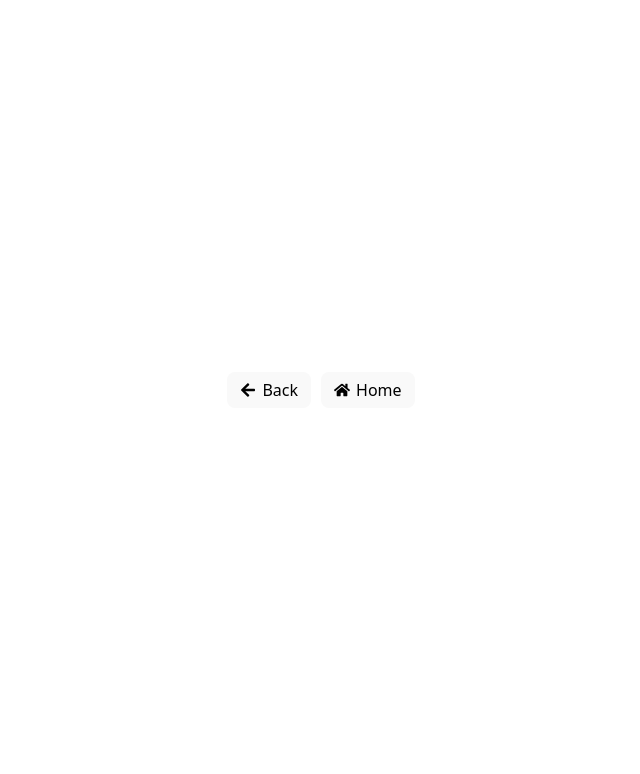
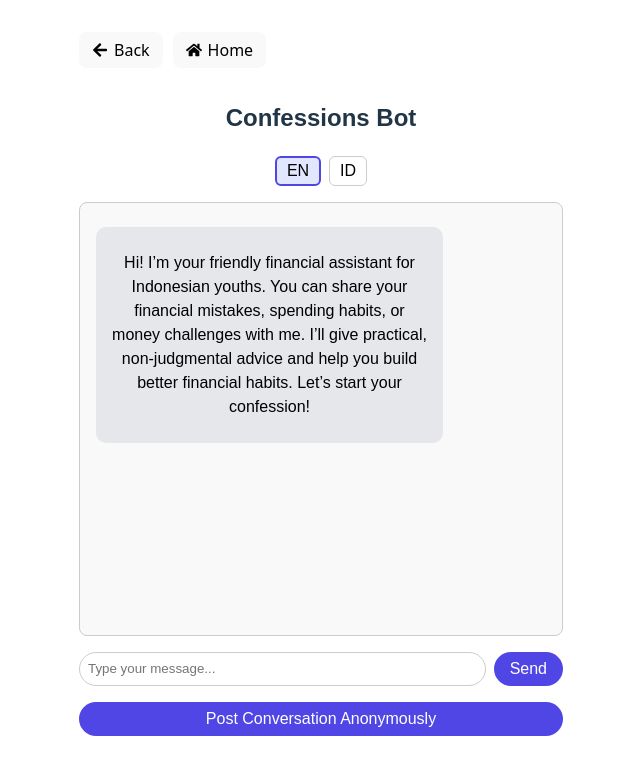
Before and after one commit to ryano245/finwise, a React (Vite) app in the folder frontend/: page /confessions in a window 1280 px wide. Before the commit this address had no page. Shown: the top 774 px of the page, without its empty margins (319-959 px from the left). Built offline with nearby package versions, Linux system fonts and the light colour scheme.

Commit message:
Change chatbot to confessions and standardise first message

```diff
--- a/frontend/src/App.tsx
+++ b/frontend/src/App.tsx
@@ -1,7 +1,7 @@
 import React from 'react';
 import { BrowserRouter as Router, Routes, Route, Link} from 'react-router-dom';
 import BudgetTracker from './BudgetTracker';
-import Chatbot from './Chatbot';
+import Confessions from './Confessions';
 import Post from './Post';
 import Forum from './Forum';
 import Layout from './Layout';
@@ -19,14 +19,14 @@ const App: React.FC = () => {
                 <Link to="/budget">
                   <button>Budget Tracker</button>
                 </Link>
-                <Link to="/chatbot">
-                  <button>Chatbot</button>
+                <Link to="/confessions">
+                  <button>Confessions</button>
                 </Link>
               </div>
             </div>
           } />
           <Route path="/budget" element={<BudgetTracker />} />
-          <Route path="/chatbot" element={<Chatbot />} />
+          <Route path="/confessions" element={<Confessions />} />
           <Route path="/post" element={<Post />} />
           <Route path="/forum" element={<Forum />} />
         </Routes>
--- a/frontend/src/Chatbot.tsx
+++ b/frontend/src/Confessions.tsx
@@ -2,7 +2,7 @@ import { useState, useRef, useEffect } from "react";
 import { useNavigate } from "react-router-dom";
 import ReactMarkdown from "react-markdown";
 
-const Chatbot: React.FC = () => {
+const Confessions: React.FC = () => {
   const [messages, setMessages] = useState<{ sender: string; text: string }[]>([]);
   const [input, setInput] = useState("");
   const [loading, setLoading] = useState(false);
@@ -22,31 +22,20 @@ const Chatbot: React.FC = () => {
   }, [messages, loading]);
 
   useEffect(() => {
-    const sendIntroMessage = async () => {
-        setLoading(true);
-        try {
-            const res = await fetch(`${import.meta.env.VITE_BACKEND_URL}/api/chat`, {
-                method: 'POST',
-                headers: { 'Content-Type': 'application/json' },
-                body: JSON.stringify({
-                    message:
-                        currentLanguage === "en"
-                            ? "Introduce yourself to the user and explain what you can help with. Speak only in English."
-                            : "Introduce yourself to the user and explain what you can help with. Speak only in Indonesian."
-                })
-            });
-            const data = await res.json();
-            setMessages([{ sender: 'bot', text: data.reply }]);
-        } catch (err) {
-            console.error("Error fetching intro: ", err);
-            setMessages([{ sender: 'bot', text: "Error: failed to load intro message." }]);
-        } finally {
-            setLoading(false);
-        }
-    };
+    const englishIntro =
+      "Hi! I’m your friendly financial assistant for Indonesian youths. " +
+      "You can share your financial mistakes, spending habits, or money challenges with me. " +
+      "I’ll give practical, non-judgmental advice and help you build better financial habits. " +
+      "Let’s start your confession!";
 
-    setMessages([]);
-    sendIntroMessage();
+    const indonesianIntro =
+      "Hai! Saya asisten keuangan Anda yang ramah untuk anak muda Indonesia. " +
+      "Anda bisa berbagi kesalahan keuangan, kebiasaan belanja, atau tantangan keuangan Anda dengan saya. " +
+      "Saya akan memberikan saran praktis tanpa menghakimi dan membantu Anda membangun kebiasaan keuangan yang lebih baik. " +
+      "Mari kita mulai pengakuan Anda!";
+
+    // Reset chat and show the intro
+    setMessages([{ sender: 'bot', text: currentLanguage === 'en' ? englishIntro : indonesianIntro }]);
   }, [currentLanguage]);
 
   const navigate = useNavigate();
@@ -100,7 +89,7 @@ const Chatbot: React.FC = () => {
   return (
     <div style={{ maxWidth: "500px", margin: "2rem auto", fontFamily: "Arial, sans-serif" }}>
       <h2 style={{ textAlign: "center" }}>
-        {currentLanguage === "en" ? "Financial Assistant Chatbot" : "Chatbot Asisten Keuangan"}
+        {currentLanguage === "en" ? "Confessions Bot" : "Bot Pengakuan"}
       </h2>
 
 
@@ -232,7 +221,7 @@ const Chatbot: React.FC = () => {
             padding: "0.5rem 1rem",
             borderRadius: "20px",
             border: "none",
-            backgroundColor: "#16a34a",
+            backgroundColor: "#4f46e5",
             color: "white",
             cursor: "pointer",
           }}
@@ -247,4 +236,4 @@ const Chatbot: React.FC = () => {
   );
 };
 
-export default Chatbot;
+export default Confessions;
```
